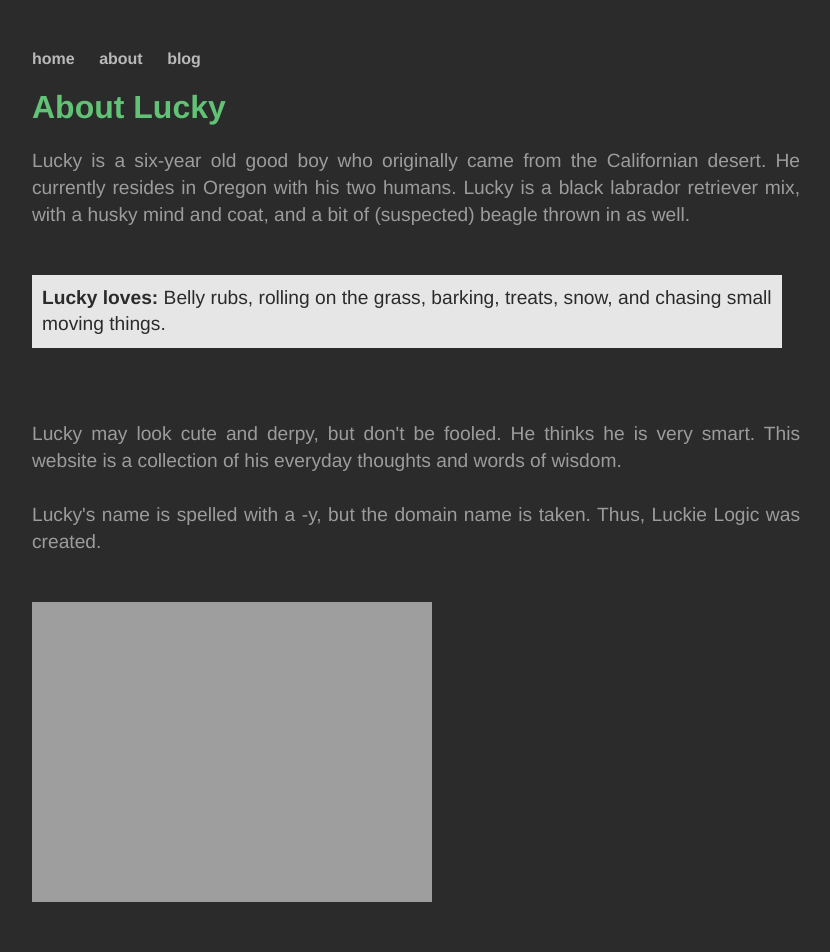
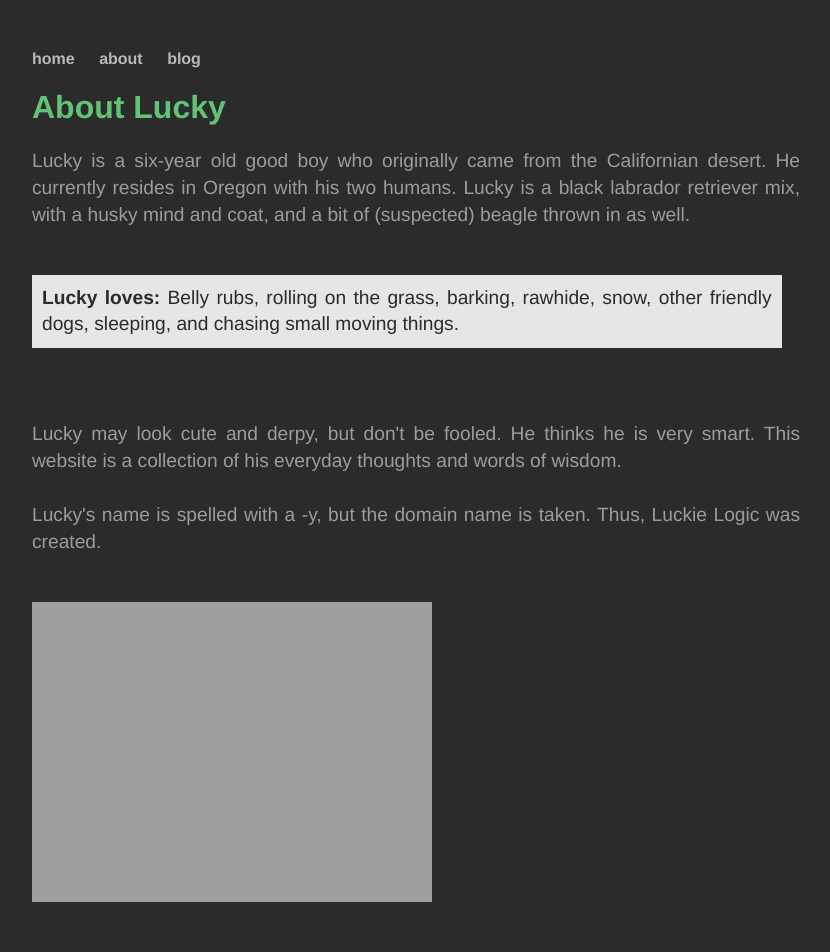
Before and after one commit to luckielogic/luckielogic.github.io, a Jekyll site: the page built from about/index.html, in a window 1280 px wide. Shown: the whole page, without its empty margins (18-848 px from the left). Built offline with Jekyll 4.4.1, drawn with Linux system fonts in a browser that asks for light colours.

Commit message:
Update index.html

```diff
--- a/about/index.html
+++ b/about/index.html
@@ -12,7 +12,7 @@ Lucky is a six-year old good boy who originally came from the Californian desert
 </p>
 
 	<div class="likes">
-	<b>Lucky loves:</b> Belly rubs, rolling on the grass, barking, treats, snow, and chasing small moving things.
+	<b>Lucky loves:</b> Belly rubs, rolling on the grass, barking, rawhide, snow, other friendly dogs, sleeping, and chasing small moving things.
 	</div>
 
 <p class="about">
```
